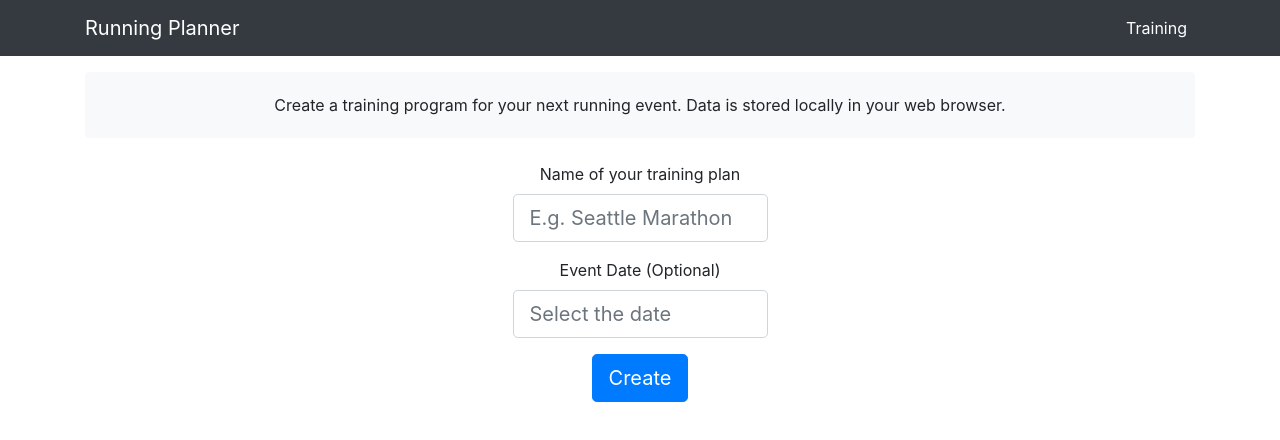
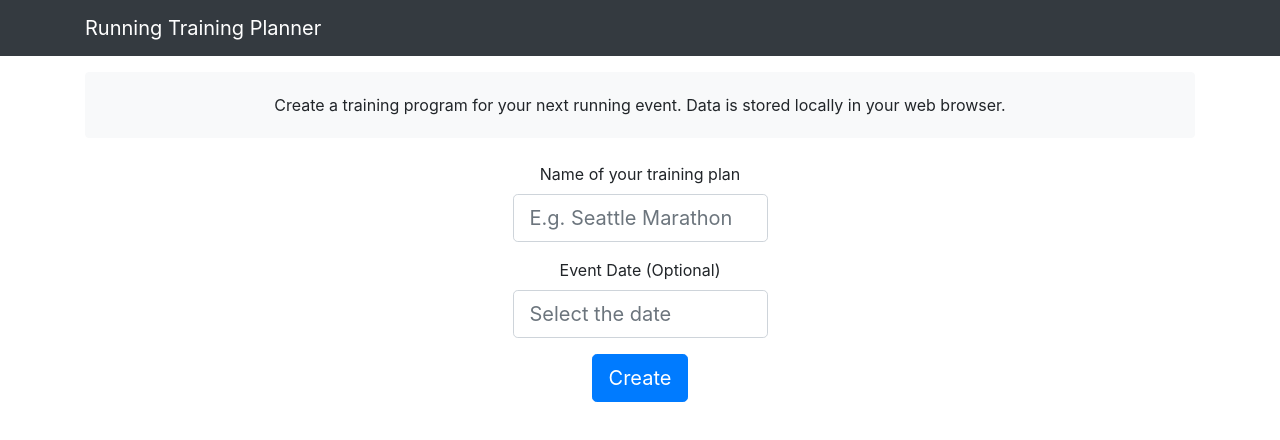
Before and after one commit to danielcoats/training-planner, a React (Create React App) app: page / in a window 1280 px wide. Shown: the top 440 px of the page. Built offline with nearby package versions, Linux system fonts and the light colour scheme.

Commit message:
Rename app and db

```diff
--- a/public/index.html
+++ b/public/index.html
@@ -24,7 +24,7 @@
       work correctly both with client-side routing and a non-root public URL.
       Learn how to configure a non-root public URL by running `npm run build`.
     -->
-    <title>React App</title>
+    <title>Running Training Planner</title>
   </head>
   <body>
     <noscript>You need to enable JavaScript to run this app.</noscript>
--- a/src/components/App.tsx
+++ b/src/components/App.tsx
@@ -23,12 +23,7 @@ export function App() {
         })}>
         <Navbar expand="lg" variant="dark" bg="dark" className="mb-3">
           <Container>
-            <Navbar.Brand href="#">Running Planner</Navbar.Brand>
-            <Nav className="justify-content-end">
-              <Nav.Link active={true} href="#training">
-                Training
-              </Nav.Link>
-            </Nav>
+            <Navbar.Brand href="#">Running Training Planner</Navbar.Brand>
           </Container>
         </Navbar>
         {loading ? null : screen}
--- a/src/db.ts
+++ b/src/db.ts
@@ -3,7 +3,7 @@ import { Plan } from './features/plansSlice';
 import { Week } from './features/weeksSlice';
 import { Workout } from './features/workoutsSlice';
 
-export class TrainingLogDatabase extends Dexie {
+export class TrainingPlannerDatabase extends Dexie {
   plans: Dexie.Table<Plan, string>;
   workouts: Dexie.Table<Workout, string>;
   weeks: Dexie.Table<Week, string>;
@@ -22,4 +22,4 @@ export class TrainingLogDatabase extends Dexie {
   }
 }
 
-export const db = new TrainingLogDatabase();
+export const db = new TrainingPlannerDatabase();
```
